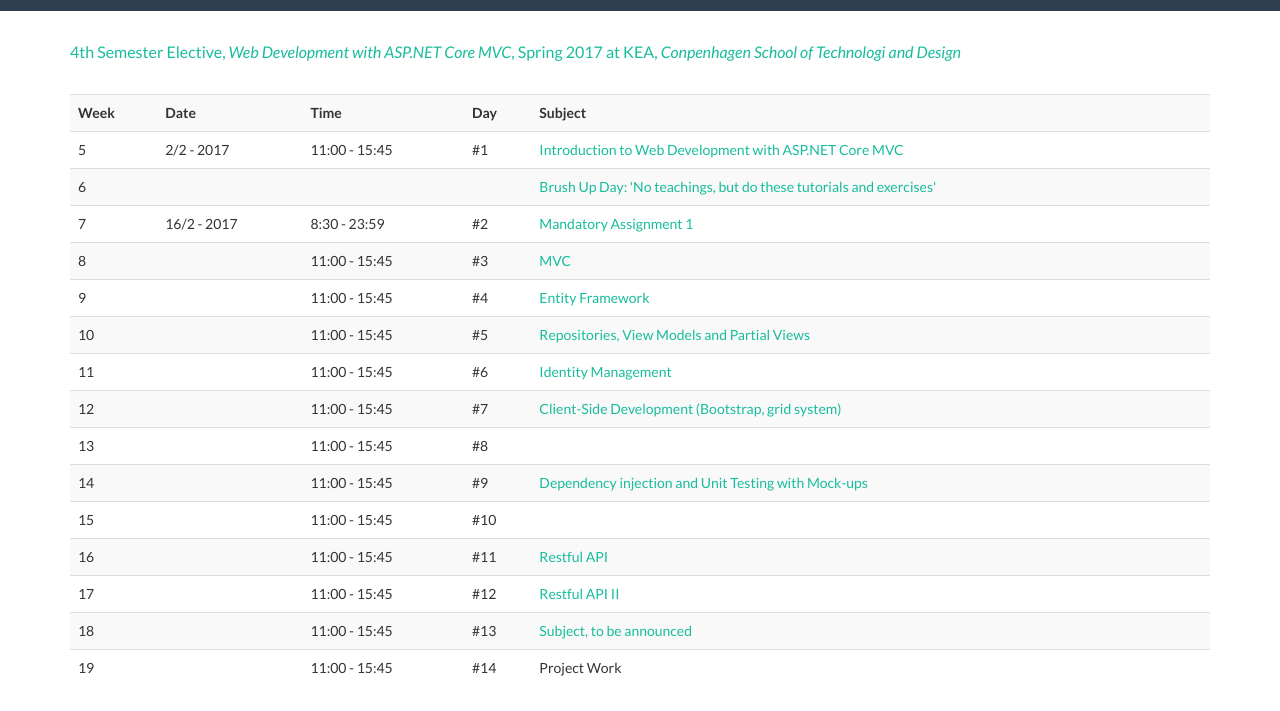
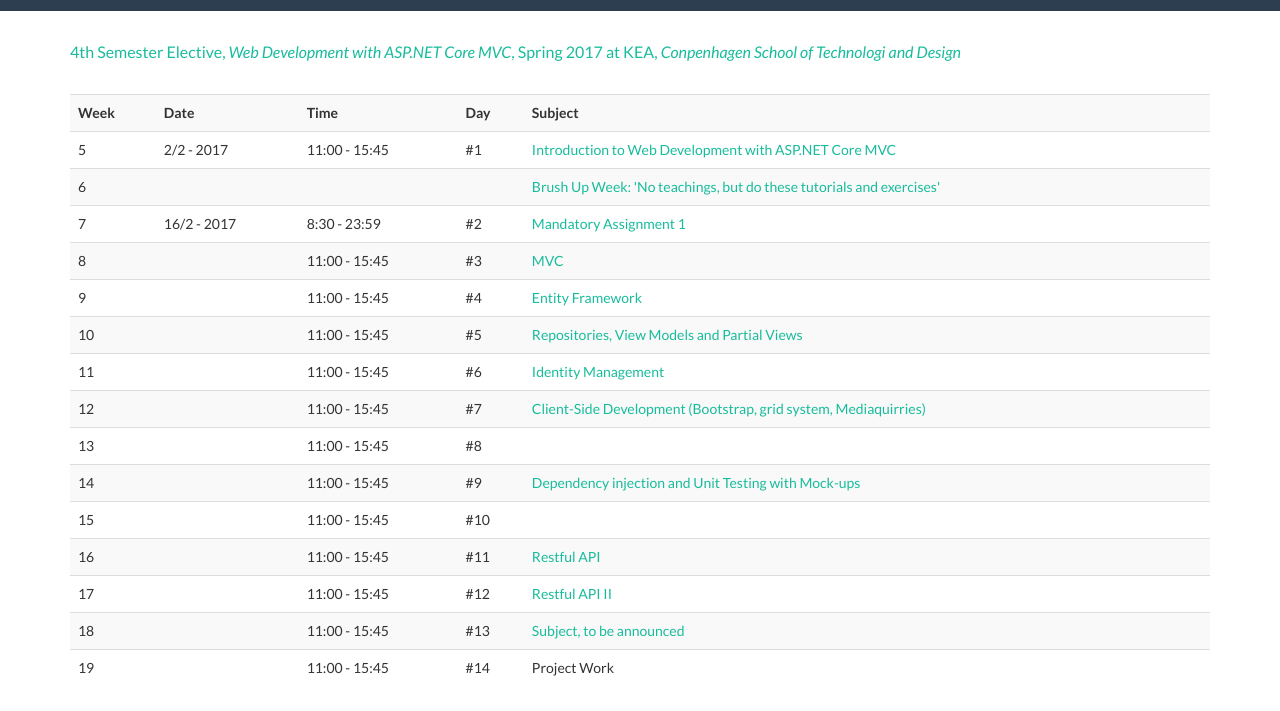
Before and after one commit to keacore/keacore.github.io, a website: page index.html in a window 1280 px wide. Shown: the part 89-800 px from the top of the page. Drawn offline with nearby package versions, Linux system fonts and the light colour scheme.

Commit message:
brush up

```diff
--- a/index.html
+++ b/index.html
@@ -94,7 +94,7 @@
                     <td></td>
                     <td></td>
                     <td></td>
-                    <td><a href="https://github.com/keacore?utf8=%E2%9C%93&q=01&type=&language=">Brush Up Day: 'No teachings, but do these tutorials and exercises'</a></td>
+                    <td><a href="https://github.com/keacore?utf8=%E2%9C%93&q=01&type=&language=">Brush Up Week: 'No teachings, but do these tutorials and exercises'</a></td>
                 </tr>
                 <tr>
                     <td>7</td>
@@ -136,7 +136,7 @@
                     <td></td>
                     <td>11:00 - 15:45</td>
                     <td>#7</td>
-                    <td><a href="https://github.com/keacore?utf8=%E2%9C%93&q=01&type=&language=">Client-Side Development (Bootstrap, grid system)</a></td>
+                    <td><a href="https://github.com/keacore?utf8=%E2%9C%93&q=01&type=&language=">Client-Side Development (Bootstrap, grid system, Mediaquirries)</a></td>
                 </tr>
                 <tr>
                     <td>13</td>
```
